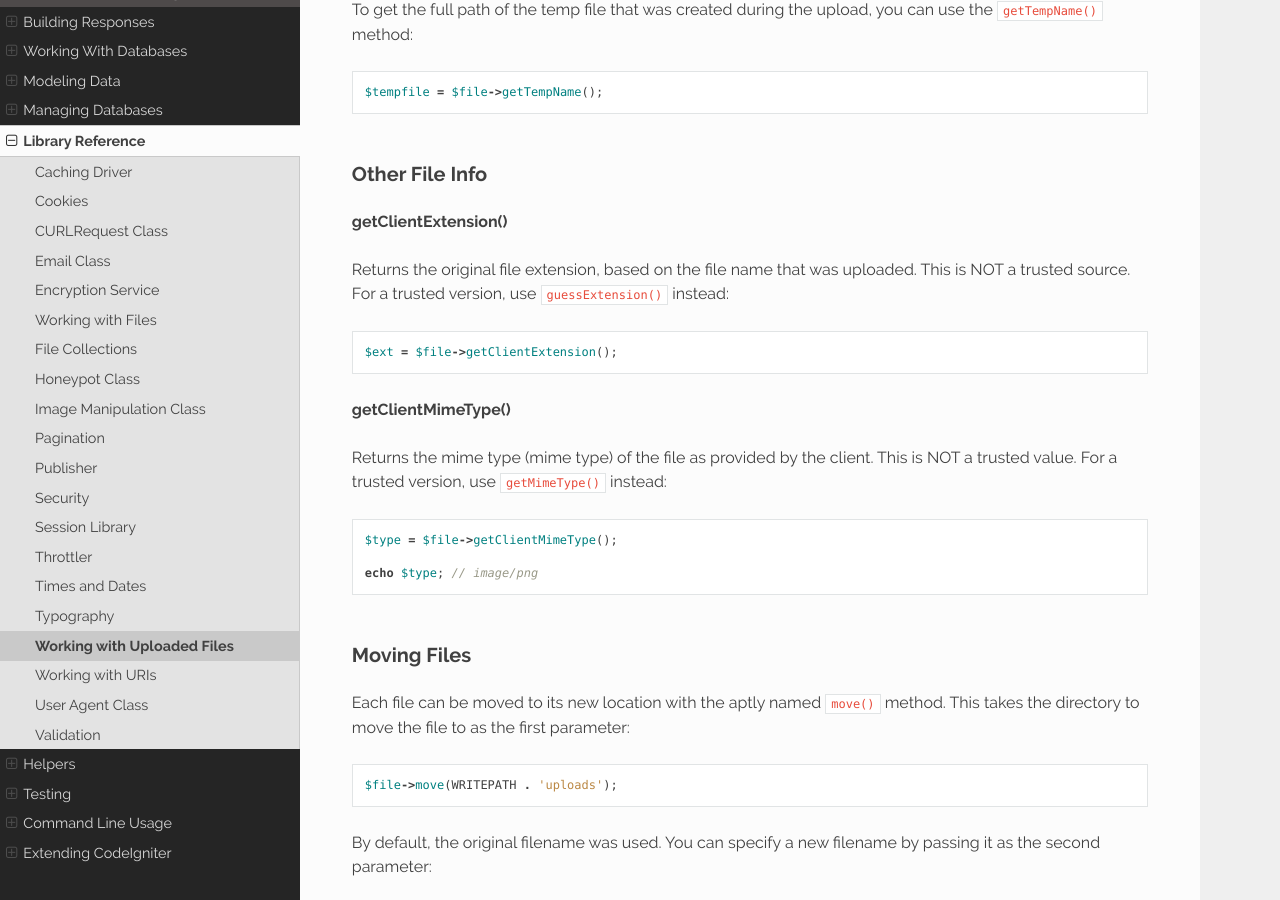
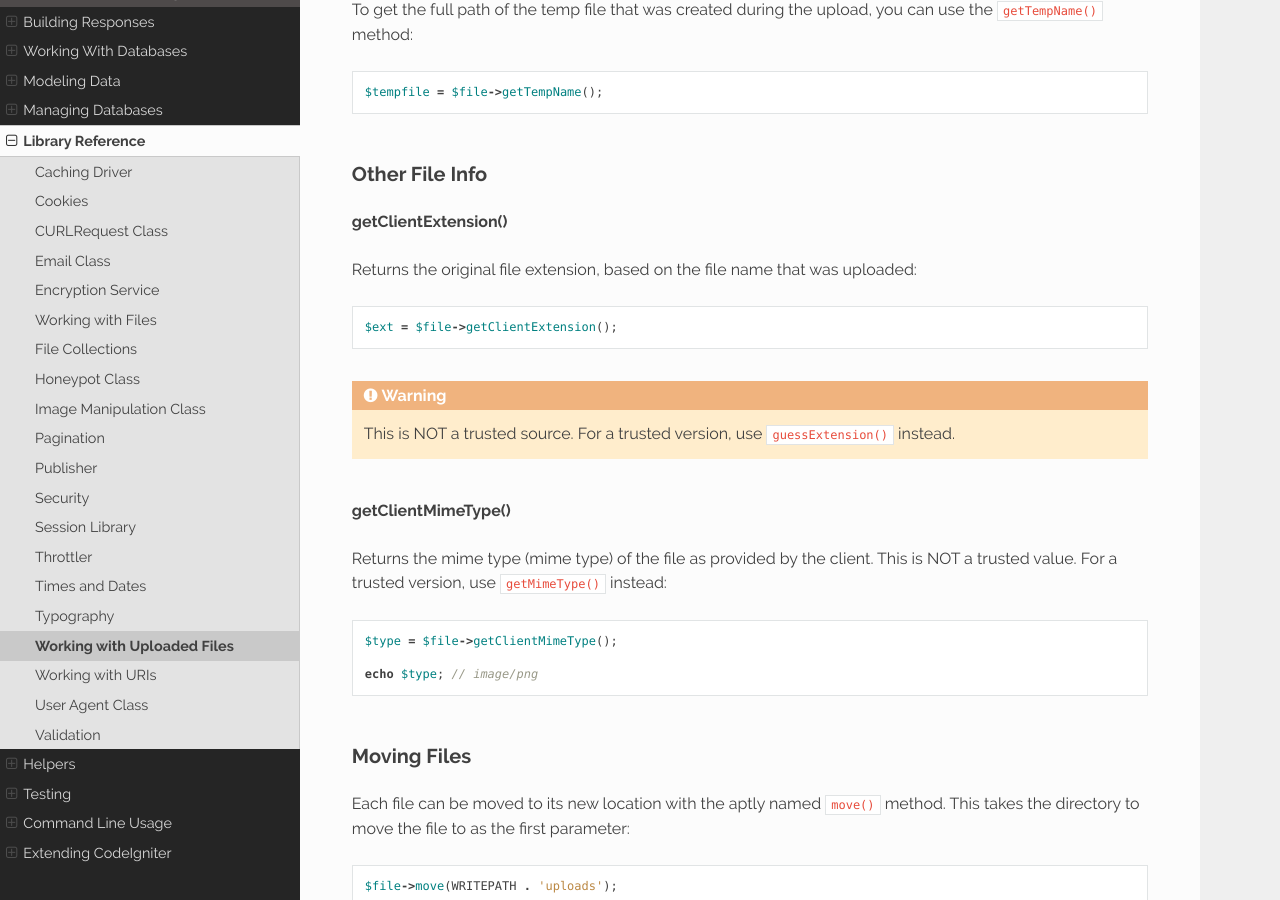
Before and after one commit to NEKOGET/ci4_user_guide_src, a Sphinx documentation site: the page built from source/libraries/uploaded_files.rst, in a window 1280 px wide and 900 px high, scrolled down 4967 px. Built offline with Sphinx 7.4.7 and the Read the Docs theme 2.0.0, drawn with Linux system fonts in a browser that asks for light colours; part of the change alters nothing that is shown.

Commit message:
docs: make warning for security matter

```diff
--- a/source/libraries/uploaded_files.rst
+++ b/source/libraries/uploaded_files.rst
@@ -196,10 +196,11 @@ Other File Info
 
 **getClientExtension()**
 
-Returns the original file extension, based on the file name that was uploaded. This is NOT a trusted source. For a
-trusted version, use ``guessExtension()`` instead::
+Returns the original file extension, based on the file name that was uploaded::
 
     $ext = $file->getClientExtension();
+
+.. warning:: This is NOT a trusted source. For a trusted version, use ``guessExtension()`` instead.
 
 **getClientMimeType()**
 
```
